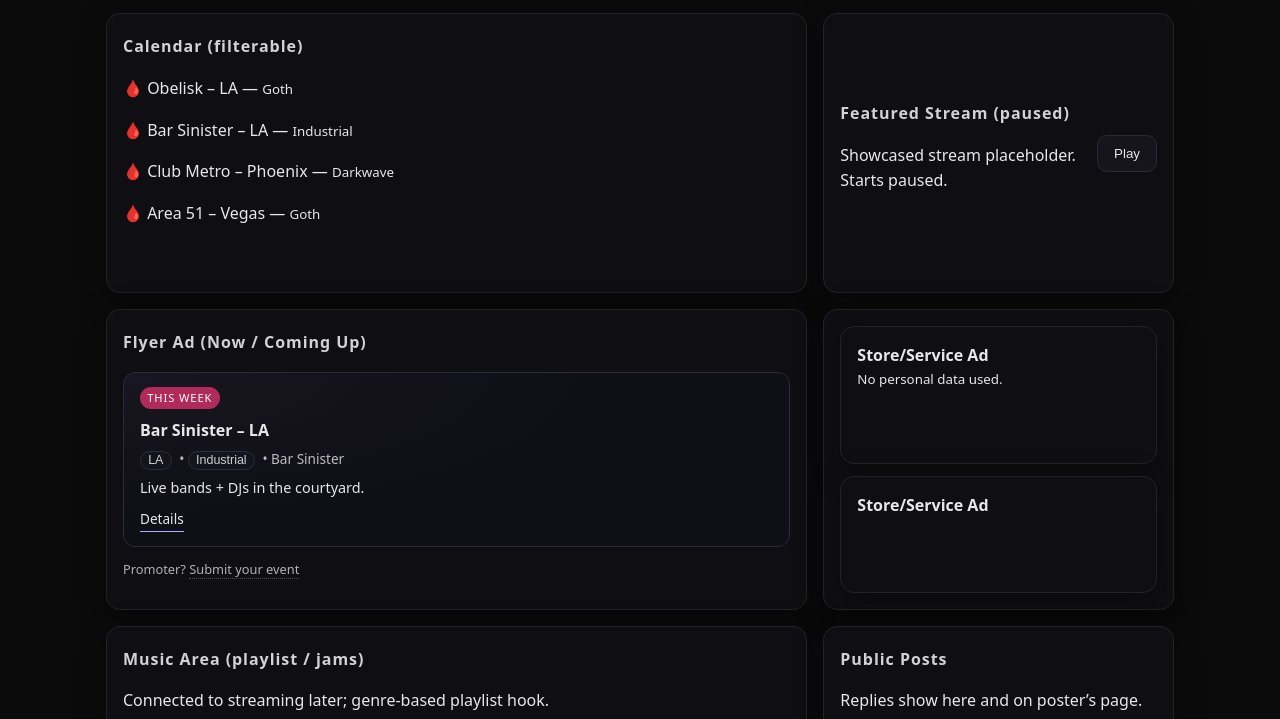
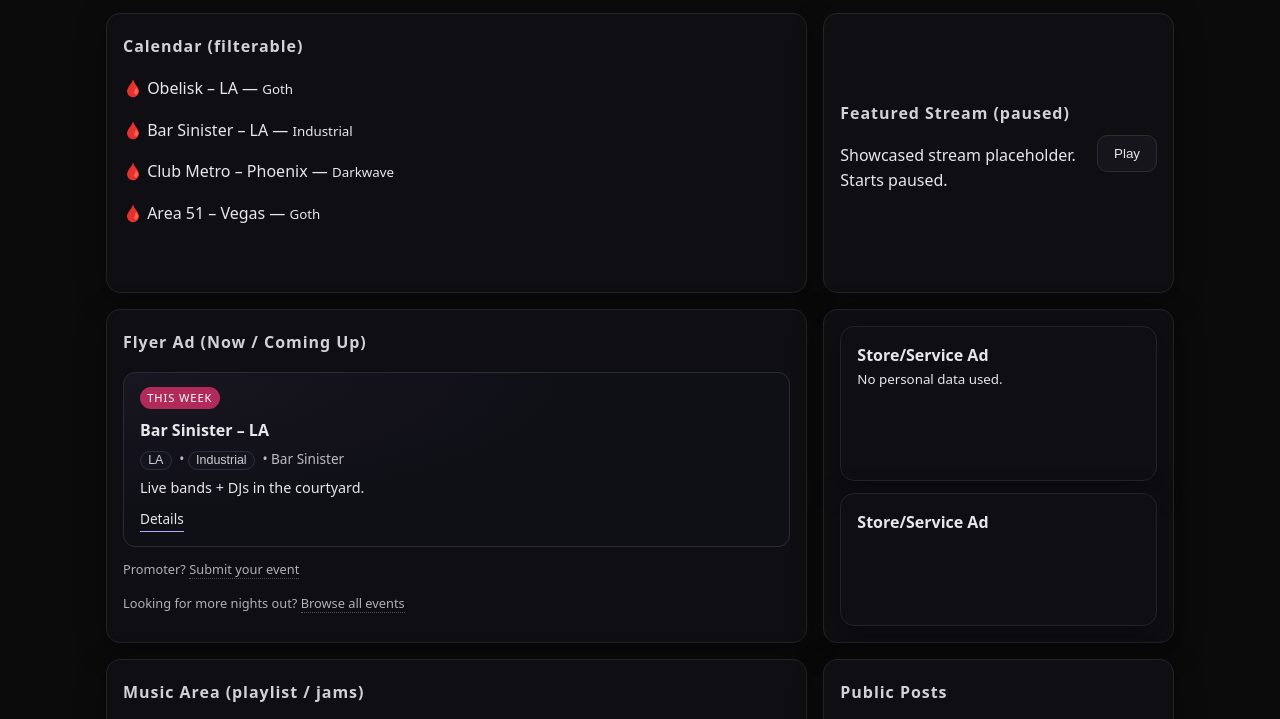
Before and after one commit to PureRitual/mourningcircle, a plain HTML site: page index.html in a window 1280 px wide. Shown: the part 65-784 px from the top of the page. Drawn offline with Linux system fonts and the light colour scheme.

Commit message:
Update index.html

```diff
--- a/index.html
+++ b/index.html
@@ -42,6 +42,10 @@
         <p style="margin-top:.75rem; font-size:.8rem; opacity:.75;">
           Promoter? <a href="submit.html" style="border-bottom:1px dotted #666; text-decoration:none;">Submit your event</a>
         </p>
+       <p style="margin-top:.25rem; font-size:.8rem; opacity:.75;">
+          Looking for more nights out? <a href="events.html" style="border-bottom:1px dotted #666; text-decoration:none;">Browse all events</a>
+       </p>
+
       </section>
 
       <aside class="card ads" id="ads">
```
